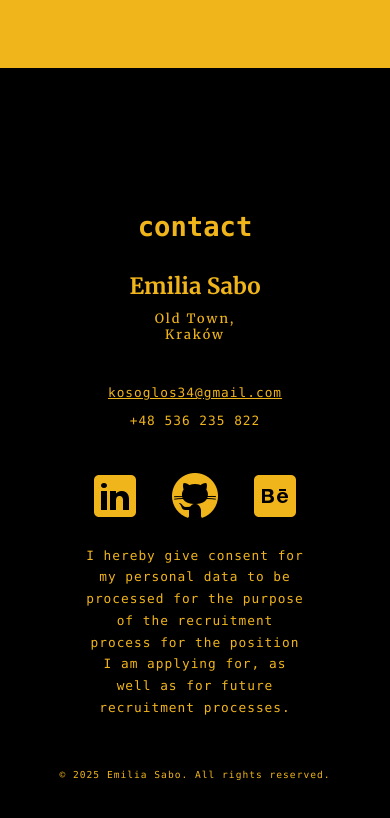
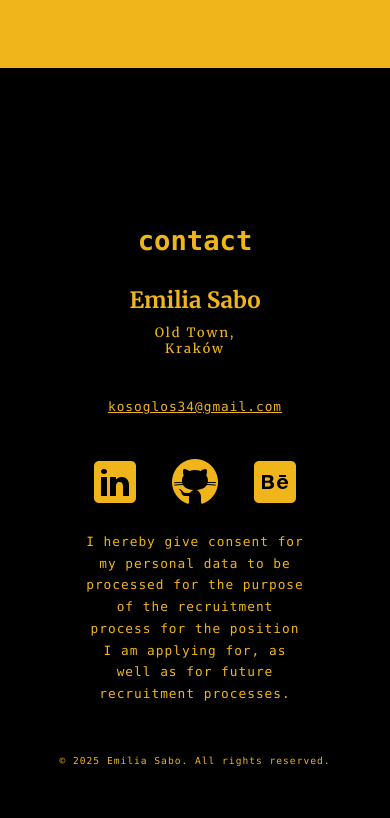
Before and after one commit to wolwik/melasaPortfolioEng, a plain HTML site: page index.html in a window 390 px wide. Shown: the part 6004-6822 px from the top of the page. Drawn offline with Linux system fonts and the light colour scheme.

Commit message:
Update index.html
deleting phone number

```diff
--- a/index.html
+++ b/index.html
@@ -285,12 +285,6 @@
               <a href="mailto:kosoglos34@gmail.com"
                 ><p>kosoglos34@gmail.com</p></a
               >
-              <p id="safe_number"></p>
-
-              <script>
-                const p = ["+48", "536", "235", "822"];
-                document.getElementById("safe_number").innerText = p.join(" ");
-              </script>
             </div>
           </div>
 
```
